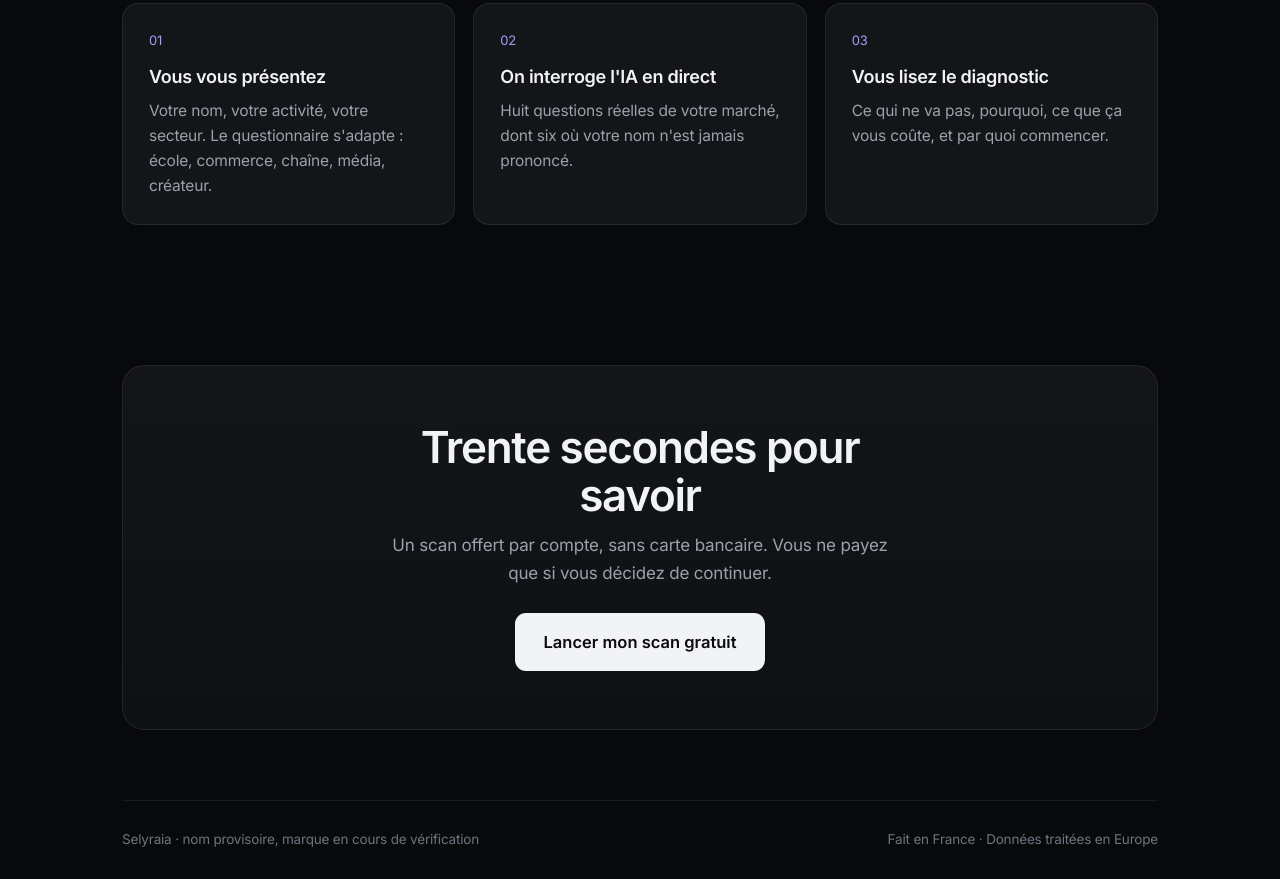
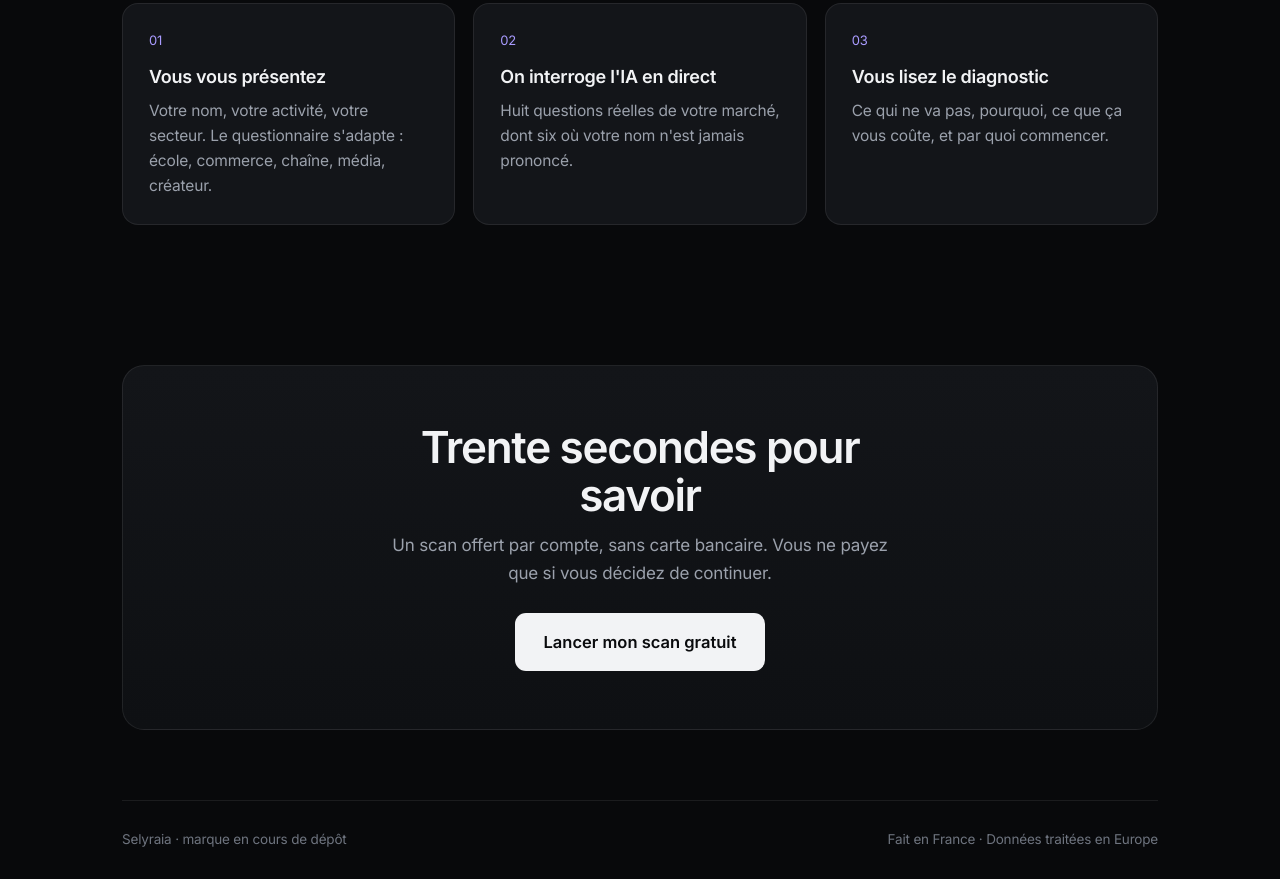
Before and after one commit to Selyriaia/Selyraia, a website: page index.html in a window 1280 px wide. Shown: the part 2023-2902 px from the top of the page. Drawn offline with nearby package versions, Linux system fonts and the light colour scheme.

Commit message:
Pied de page : le nom n est plus provisoire, domaine acquis

```diff
--- a/index.html
+++ b/index.html
@@ -680,7 +680,7 @@
 </main>
 
 <div class="wrap"><footer>
-  <span>Selyraia · nom provisoire, marque en cours de vérification</span>
+  <span>Selyraia · marque en cours de dépôt</span>
   <span>Fait en France · Données traitées en Europe</span>
 </footer></div>
 
```
